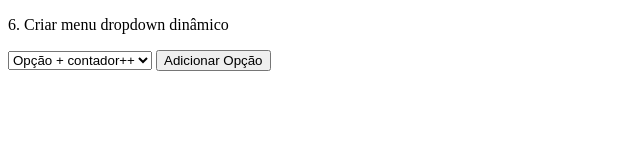
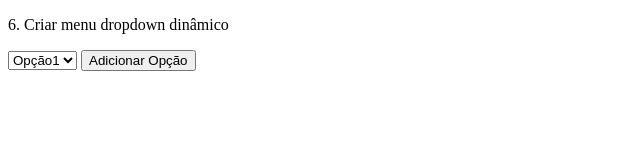
Before and after one commit to Gabrielpalozi778/IW-2, a plain HTML site: page AULA09/Exercicio6/index.html in a window 1280 px wide. Both pictures are taken after a click on the button "Adicionar Opção". Shown: the whole page, without its empty margins (0-640 px from the left). Drawn offline with Linux system fonts and the light colour scheme.

Commit message:
commitsebastiao

```diff
--- a/AULA09/Exercicio6/index.html
+++ b/AULA09/Exercicio6/index.html
@@ -15,7 +15,7 @@
         let contador = 1;
         document.getElementById("addOpcao").addEventListener("click", () => {
         const opcao = document.createElement("option");
-        opcao.text = "Opção + contador++";
+        opcao.text = "Opção" + contador++;
         menu.add(opcao);
     });
 </script>
```
